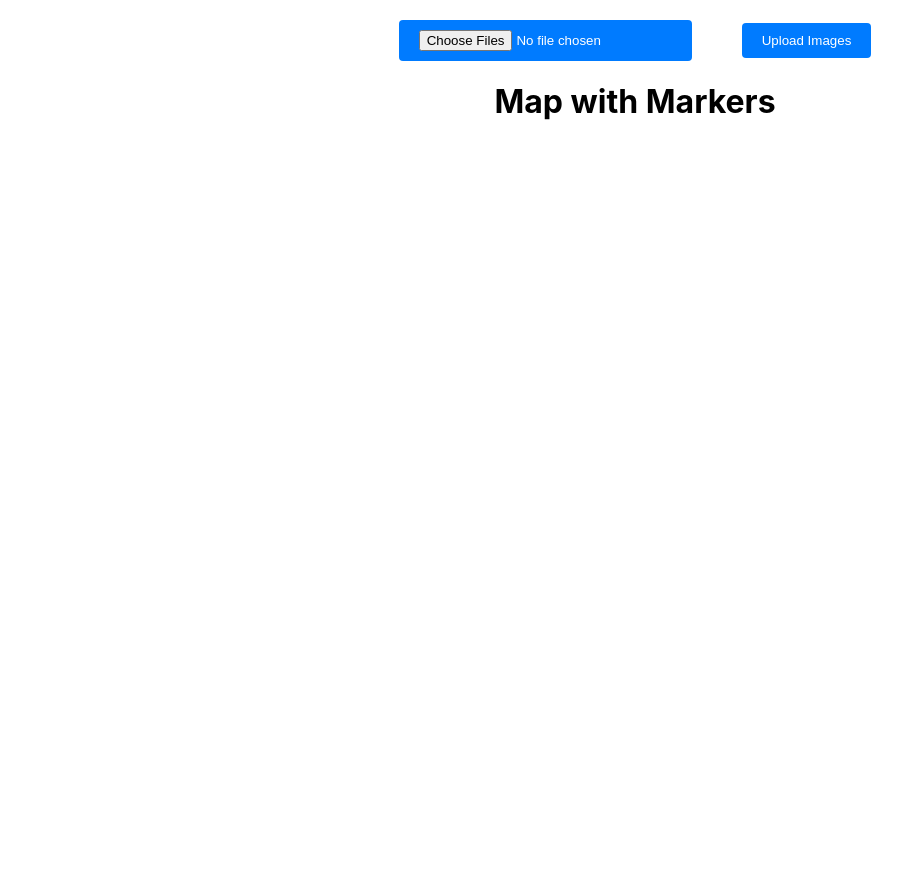
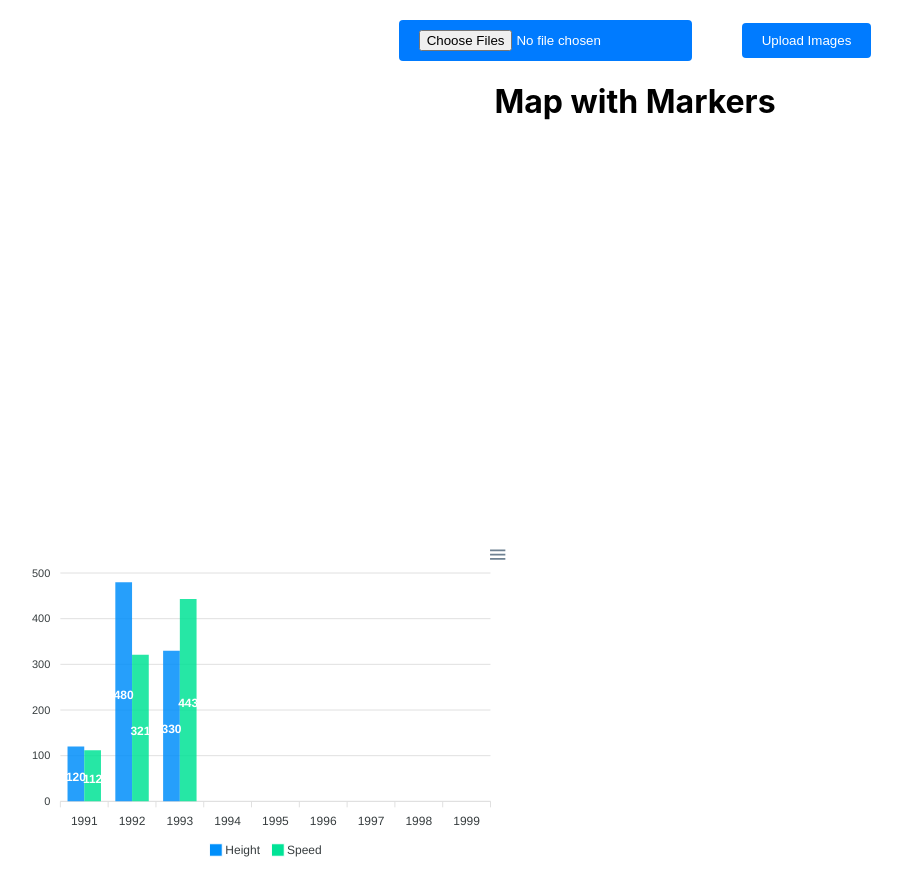
Before and after one commit to abhichandanuve/drona-img-app, a React (Create React App) app in the folder FrontEnd/: page / in a window 1280 px wide. Shown: the whole page, without its empty margins (5-907 px from the left). Before the commit the page ends 800 px from the top, so only its background shows below. Built offline with nearby package versions, Linux system fonts and the light colour scheme.

Commit message:
graph and api integration on frontend

```diff
--- a/FrontEnd/package.json
+++ b/FrontEnd/package.json
@@ -7,9 +7,11 @@
     "@testing-library/jest-dom": "^5.17.0",
     "@testing-library/react": "^13.4.0",
     "@testing-library/user-event": "^13.5.0",
+    "apexcharts": "^3.48.0",
     "axios": "^1.6.8",
     "exif-js": "^2.3.0",
     "react": "^18.2.0",
+    "react-apexcharts": "^1.4.1",
     "react-dom": "^18.2.0",
     "react-leaflet": "^4.2.1",
     "react-scripts": "5.0.1",
--- /dev/null
+++ b/FrontEnd/src/components/ImageChart.js
@@ -0,0 +1,120 @@
+import React from "react";
+import Chart from 'react-apexcharts'
+
+
+const MapChart = ({ images }) => {
+    const data =[
+        {
+            "metadata": {
+                "width": 5472,
+                "height": 403.93700787401576,
+                "make": "DJI\u0000\u0000\u0000\u0000\u0000\u0000\u0000\u0000\u0000\u0000\u0000\u0000\u0000\u0000\u0000\u0000\u0000\u0000\u0000\u0000\u0000\u0000\u0000\u0000\u0000\u0000",
+                "model": "FC6310\u0000\u0000\u0000\u0000\u0000\u0000\u0000\u0000\u0000\u0000\u0000\u0000\u0000\u0000\u0000\u0000\u0000\u0000\u0000\u0000\u0000\u0000\u0000",
+                "dateTime": "2022:09:26 12:58:53",
+                "speed": 0.0005002718862464851,
+                "lat": 170.18611111111113,
+                "lng": 128.51638888888888,
+                "isFlaged": true,
+                "name": "DJI_0010.JPG"
+            }
+        },
+        {
+            "metadata": {
+                "width": 5472,
+                "height": 403.93700787401576,
+                "make": "DJI\u0000\u0000\u0000\u0000\u0000\u0000\u0000\u0000\u0000\u0000\u0000\u0000\u0000\u0000\u0000\u0000\u0000\u0000\u0000\u0000\u0000\u0000\u0000\u0000\u0000\u0000",
+                "model": "FC6310\u0000\u0000\u0000\u0000\u0000\u0000\u0000\u0000\u0000\u0000\u0000\u0000\u0000\u0000\u0000\u0000\u0000\u0000\u0000\u0000\u0000\u0000\u0000",
+                "dateTime": "2022:09:26 12:57:51",
+                "speed": 0.00040019756232300617,
+                "lat": 166.18611111111113,
+                "lng": 128.01638888888888,
+                "isFlaged": true,
+                "name": "DJI_0009.JPG"
+            }
+        },
+        {
+            "metadata": {
+                "width": 5472,
+                "height": 403.93700787401576,
+                "make": "DJI\u0000\u0000\u0000\u0000\u0000\u0000\u0000\u0000\u0000\u0000\u0000\u0000\u0000\u0000\u0000\u0000\u0000\u0000\u0000\u0000\u0000\u0000\u0000\u0000\u0000\u0000",
+                "model": "FC6310\u0000\u0000\u0000\u0000\u0000\u0000\u0000\u0000\u0000\u0000\u0000\u0000\u0000\u0000\u0000\u0000\u0000\u0000\u0000\u0000\u0000\u0000\u0000",
+                "dateTime": "2022:09:26 12:57:50",
+                "speed": 0.00040019756232300617,
+                "lat": 166.83083333333335,
+                "lng": 128.09527777777777,
+                "isFlaged": true,
+                "name": "DJI_0008.JPG"
+            }
+        },
+        {
+            "metadata": {
+                "width": 5472,
+                "height": 403.93700787401576,
+                "make": "DJI\u0000\u0000\u0000\u0000\u0000\u0000\u0000\u0000\u0000\u0000\u0000\u0000\u0000\u0000\u0000\u0000\u0000\u0000\u0000\u0000\u0000\u0000\u0000\u0000\u0000\u0000",
+                "model": "FC6310\u0000\u0000\u0000\u0000\u0000\u0000\u0000\u0000\u0000\u0000\u0000\u0000\u0000\u0000\u0000\u0000\u0000\u0000\u0000\u0000\u0000\u0000\u0000",
+                "dateTime": "2022:09:26 12:57:45",
+                "speed": 0.0005002718862464851,
+                "lat": 169.8025,
+                "lng": 128.46583333333334,
+                "isFlaged": true,
+                "name": "DJI_0005.JPG"
+            }
+        },
+        {
+            "metadata": {
+                "width": 5472,
+                "height": 403.93700787401576,
+                "make": "DJI\u0000\u0000\u0000\u0000\u0000\u0000\u0000\u0000\u0000\u0000\u0000\u0000\u0000\u0000\u0000\u0000\u0000\u0000\u0000\u0000\u0000\u0000\u0000\u0000\u0000\u0000",
+                "model": "FC6310\u0000\u0000\u0000\u0000\u0000\u0000\u0000\u0000\u0000\u0000\u0000\u0000\u0000\u0000\u0000\u0000\u0000\u0000\u0000\u0000\u0000\u0000\u0000",
+                "dateTime": "2022:09:26 12:57:44",
+                "speed": 0.0005002718862464851,
+                "lat": 170.08916666666667,
+                "lng": 128.49916666666667,
+                "isFlaged": true,
+                "name": "DJI_0004.JPG"
+            }
+        }
+    ]
+const options= {
+    chart: {
+      id: 'apexchart-example'
+    },
+    xaxis: {
+      categories: [1991, 1992, 1993, 1994, 1995, 1996, 1997, 1998, 1999]
+    }
+  }
+  const series= [
+    {
+    name: "Height",
+    data: [{
+        x: "2018-09-10",
+        y: 120
+      }, {
+        x: "2018-09-11",
+        y: 480
+      }, {
+        x: "2018-09-12",
+        y: 330
+      }]
+    }, {
+      name: "Speed",
+      data: [{
+        x: "2018-09-10",
+        y: 112
+      }, {
+        x: "2018-09-11",
+        y: 321
+      }, {
+        x: "2018-09-12",
+        y: 443
+      }]
+    }
+  ]
+  return (
+    <div>
+        <Chart options={options} series={series} type="bar" width={500} height={320} />
+    </div>
+  );
+};
+
+export default MapChart;
--- a/FrontEnd/src/components/ImageUpload.js
+++ b/FrontEnd/src/components/ImageUpload.js
@@ -2,6 +2,8 @@ import React, { useState } from "react";
 import EXIF from "exif-js";
 import "../styles/ImageUpload.css";
 import MapWithMarkers from "./MapWithMarkers";
+import AxiosInstance from "../Axios";
+import MapChart from "./ImageChart";
 
 function DMS2DD(degrees, minutes, seconds, direction) {
   var dd = degrees + (minutes/60) + (seconds/3600);
@@ -16,7 +18,6 @@ const ImageUpload = () => {
 
   const handleFileChange = async (event) => {
     const fileList = event.target.files;
-
     const selectedImages = [];
 
     for (let i = 0; i < fileList.length; i++) {
@@ -47,7 +48,8 @@ const ImageUpload = () => {
         speed: imageSpeed,
         lat: DMS2DD(latDeg, latMin, latSec, latDir),
         lng: DMS2DD(lngDeg, lngMin, lngSec, lngDir),
-        isFlaged: (imageHeight > 60) || (imageSpeed >5)
+        isFlaged: (imageHeight > 60) || (imageSpeed >5),
+        name: file.name
       };
       selectedImages.push({ ...images, metadata });
     }
@@ -65,15 +67,13 @@ const ImageUpload = () => {
   };
 
   const uploadImages = () => {
-    AxiosInstance.post(`project/`, {
-      name: 'luffy',
-      height: 165
-    });
-    const d = AxiosInstance.get(`project/3`, {
-      name: 'Luffy',
-      height: 165
-    });
-    console.log(d);
+    console.log(images);
+    AxiosInstance.post(`project/`,images);
+    // const d = AxiosInstance.get(`project/3`, {
+    //   name: 'Luffy',
+    //   height: 165
+    // });
+    // console.log(d);
     // FormData to send images and their EXIF data to the server
     // const formData = new FormData();
     // images.forEach(({ file, exifData }) => {
@@ -97,6 +97,7 @@ const ImageUpload = () => {
       <div>
         <h1>Map with Markers</h1>
         <MapWithMarkers images={images} />
+        <MapChart />
       </div>
     </div>
   );
```
Also changed, not shown: 1 other file (tests, documents, lock files or other folders).
